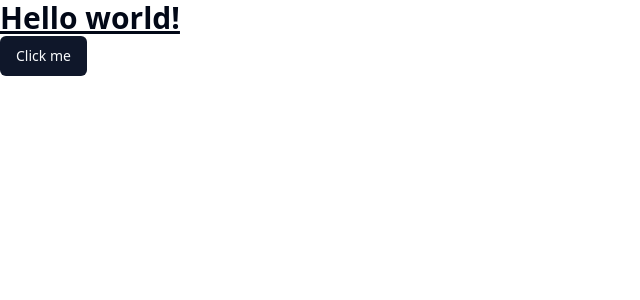
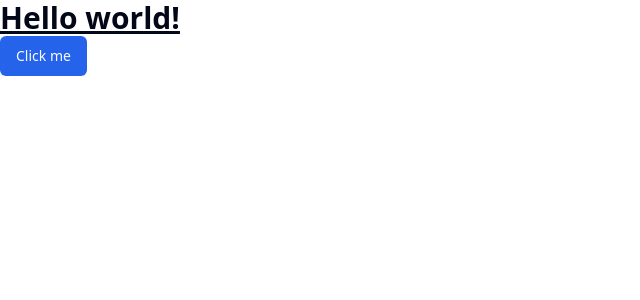
Before and after one commit to yasin-arft/easetone-client, a React (Vite) app: page / in a window 1280 px wide. Shown: the top 300 px of the page, without its empty margins (0-640 px from the left). Built offline with nearby package versions, Linux system fonts and the light colour scheme.

Commit message:
color setup

```diff
--- a/src/index.css
+++ b/src/index.css
@@ -10,7 +10,7 @@
     --card-foreground: 222.2 84% 4.9%;
     --popover: 0 0% 100%;
     --popover-foreground: 222.2 84% 4.9%;
-    --primary: 222.2 47.4% 11.2%;
+    --primary: 221.2 83.2% 53.3%;
     --primary-foreground: 210 40% 98%;
     --secondary: 210 40% 96.1%;
     --secondary-foreground: 222.2 47.4% 11.2%;
@@ -22,7 +22,7 @@
     --destructive-foreground: 210 40% 98%;
     --border: 214.3 31.8% 91.4%;
     --input: 214.3 31.8% 91.4%;
-    --ring: 222.2 84% 4.9%;
+    --ring: 221.2 83.2% 53.3%;
     --radius: 0.5rem;
     --chart-1: 12 76% 61%;
     --chart-2: 173 58% 39%;
@@ -38,7 +38,7 @@
     --card-foreground: 210 40% 98%;
     --popover: 222.2 84% 4.9%;
     --popover-foreground: 210 40% 98%;
-    --primary: 210 40% 98%;
+    --primary: 217.2 91.2% 59.8%;
     --primary-foreground: 222.2 47.4% 11.2%;
     --secondary: 217.2 32.6% 17.5%;
     --secondary-foreground: 210 40% 98%;
@@ -50,7 +50,7 @@
     --destructive-foreground: 210 40% 98%;
     --border: 217.2 32.6% 17.5%;
     --input: 217.2 32.6% 17.5%;
-    --ring: 212.7 26.8% 83.9%;
+    --ring: 224.3 76.3% 48%;
     --chart-1: 220 70% 50%;
     --chart-2: 160 60% 45%;
     --chart-3: 30 80% 55%;
```
